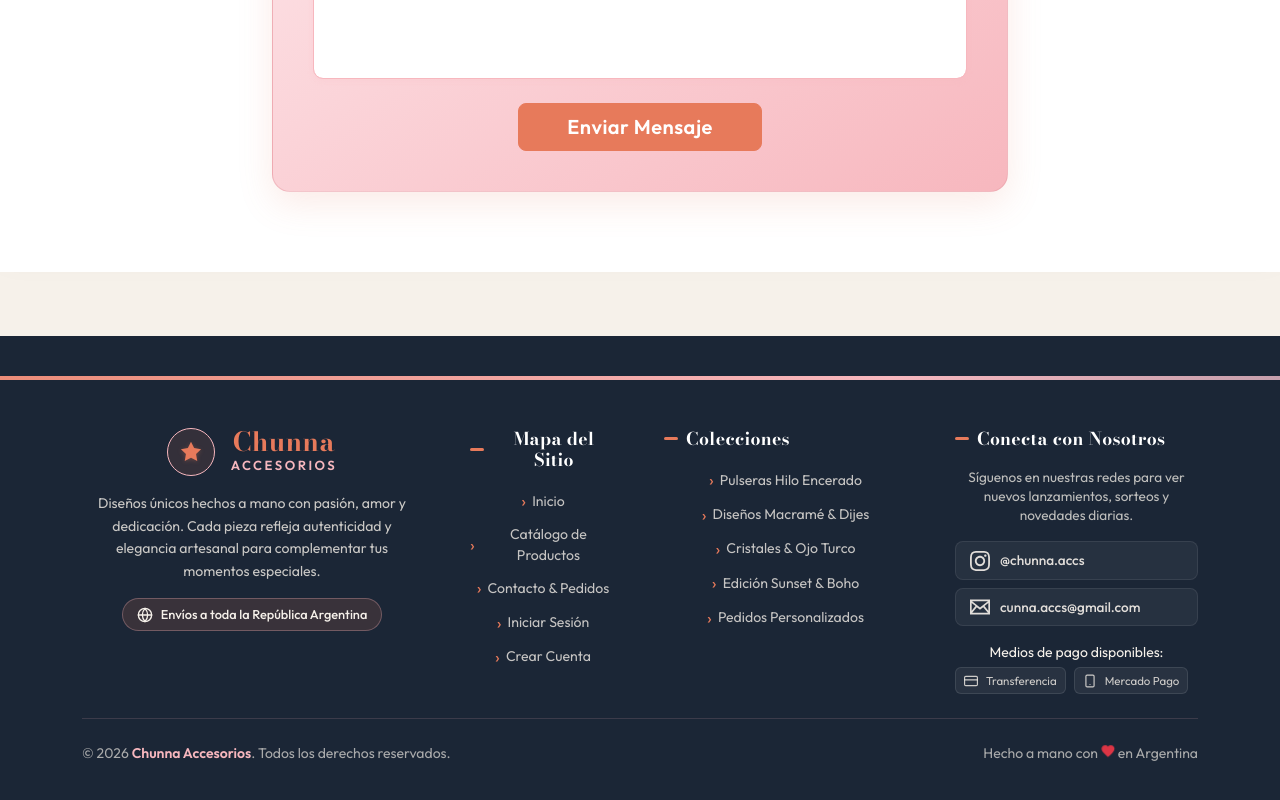
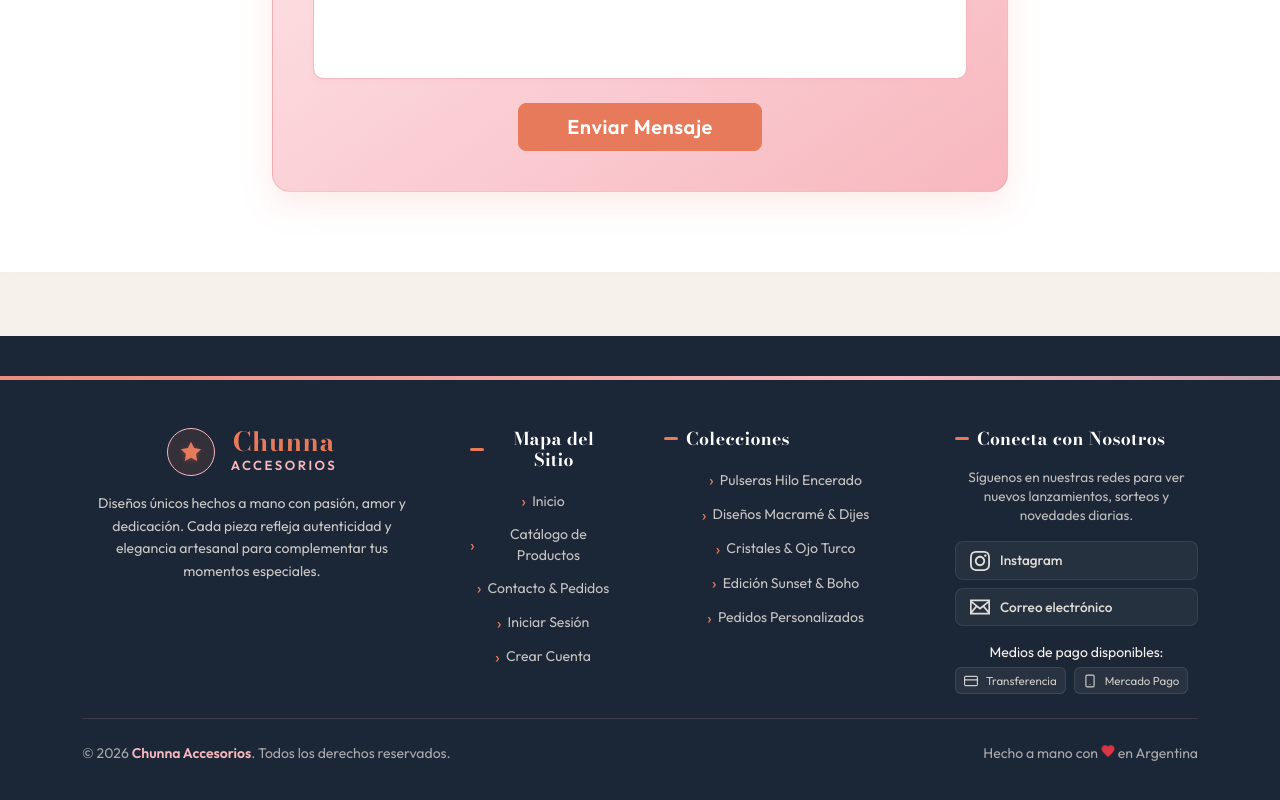
Before and after one commit to MaximoVal/ChunnaAcc, a React (Vite) app: page / in a window 1280 px wide. Shown: the part 2752-3552 px from the top of the page. Built offline with nearby package versions, Linux system fonts and the light colour scheme; no server answers; a web font is replaced by a local one.

Commit message:
Mejorando footer y carteles por seguridad

```diff
--- a/src/components/Footer.tsx
+++ b/src/components/Footer.tsx
@@ -44,10 +44,6 @@ export const Footer: React.FC = () => {
               <p className="footer-about-text">
                 Diseños únicos hechos a mano con pasión, amor y dedicación. Cada pieza refleja autenticidad y elegancia artesanal para complementar tus momentos especiales.
               </p>
-              <div className="footer-badge-pill d-inline-flex align-items-center gap-1">
-                <svg width="16" height="16" viewBox="0 0 24 24" fill="none" stroke="currentColor" strokeWidth="2" strokeLinecap="round" strokeLinejoin="round" className="me-1"><circle cx="12" cy="12" r="10"></circle><line x1="2" y1="12" x2="22" y2="12"></line><path d="M12 2a15.3 15.3 0 0 1 4 10 15.3 15.3 0 0 1-4 10 15.3 15.3 0 0 1-4-10 15.3 15.3 0 0 1 4-10z"></path></svg>
-                <span>Envíos a toda la República Argentina</span>
-              </div>
             </div>
           </Col>
 
@@ -163,7 +159,7 @@ export const Footer: React.FC = () => {
                 <svg width="20" height="20" viewBox="0 0 24 24" fill="currentColor">
                   <path d="M12 2.163c3.204 0 3.584.012 4.85.07 3.252.148 4.771 1.691 4.919 4.919.058 1.265.069 1.645.069 4.849 0 3.205-.012 3.584-.069 4.849-.149 3.225-1.664 4.771-4.919 4.919-1.266.058-1.644.07-4.85.07-3.204 0-3.584-.012-4.849-.07-3.26-.149-4.771-1.699-4.919-4.92-.058-1.265-.07-1.644-.07-4.849 0-3.204.013-3.583.07-4.849.149-3.227 1.664-4.771 4.919-4.919 1.266-.057 1.645-.069 4.849-.069zm0-2.163c-3.259 0-3.667.014-4.947.072-4.358.2-6.78 2.618-6.98 6.98-.059 1.281-.073 1.689-.073 4.948 0 3.259.014 3.668.072 4.948.2 4.358 2.618 6.78 6.98 6.98 1.281.058 1.689.072 4.948.072 3.259 0 3.668-.014 4.948-.072 4.354-.2 6.782-2.618 6.979-6.98.059-1.28.073-1.689.073-4.948 0-3.259-.014-3.667-.072-4.947-.196-4.354-2.617-6.78-6.979-6.98-1.281-.059-1.69-.073-4.949-.073zm0 5.838c-3.403 0-6.162 2.759-6.162 6.162s2.759 6.163 6.162 6.163 6.162-2.759 6.162-6.163c0-3.403-2.759-6.162-6.162-6.162zm0 10.162c-2.209 0-4-1.79-4-4 0-2.209 1.791-4 4-4s4 1.791 4 4c0 2.21-1.791 4-4 4zm6.406-11.845c-.796 0-1.441.645-1.441 1.44s.645 1.44 1.441 1.44c.795 0 1.439-.645 1.439-1.44s-.644-1.44-1.439-1.44z"/>
                 </svg>
-                <span>@chunna.accs</span>
+                <span>Instagram</span>
               </a>
 
               {/* Email */}
@@ -175,7 +171,7 @@ export const Footer: React.FC = () => {
                 <svg width="20" height="20" viewBox="0 0 24 24" fill="currentColor">
                   <path d="M0 3v18h24v-18h-24zm6.623 7.929l-4.623 5.712v-9.458l4.623 3.746zm-4.141-5.929h19.035l-9.517 7.713-9.518-7.713zm5.694 7.188l3.824 3.099 3.83-3.104 5.612 6.817h-18.779l5.513-6.812zm9.208-1.264l4.616-3.741v9.348l-4.616-5.607z"/>
                 </svg>
-                <span>cunna.accs@gmail.com</span>
+                <span>Correo electrónico</span>
               </a>
             </div>
 
```
Also changed, not shown: 1 other file (tests, documents, lock files or other folders).
